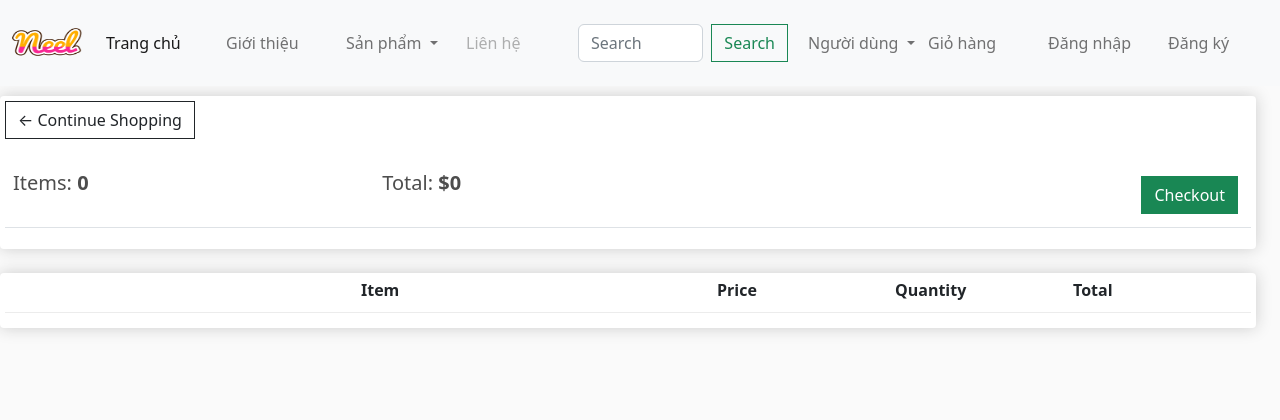
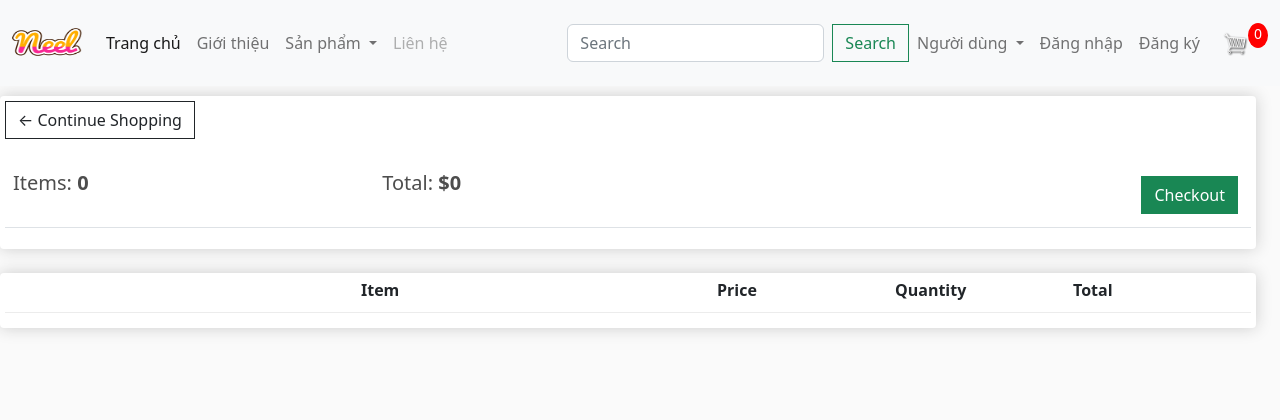
Before and after one commit to CuongND04/web-ban-hang-python, a Django app: page /cart/ in a window 1280 px wide. Shown: the top 420 px of the page. Run offline with Django 5.2, Linux system fonts and the light colour scheme; lists and menus that the app fills with data are empty; some libraries are stand-ins or nearby versions.

Commit message:
⚡️thêm chức năng cho nút tăng giảm, hiển thị giỏ hàng trên menu

```diff
--- a/app/static/app/js/cart.js
+++ b/app/static/app/js/cart.js
@@ -30,5 +30,7 @@ function updateUserOrder(productId,action){
   .then((res)=>res.json())
   .then(data =>{
     console.log(data)
+    // nó sẽ reload lại trang web khi xảy ra sự kiện
+    location.reload()
   })
 }
--- a/app/templates/app/base.html
+++ b/app/templates/app/base.html
@@ -61,24 +61,10 @@
       }
       const csrftoken = getCookie('csrftoken');
     </script >
-    <style>
-      {% comment %} .dropdown-menu[data-bs-popper] {
-        top: 120%;
-        left: -46px;
-        margin-top: var(--bs-dropdown-spacer);
-      } {% endcomment %}
-      .nav-item{
-        width : 120px;
-      }
-    </style>
+
   </head>
   <body>
-    <!--[if lt IE 7]>
-      <p class="browsehappy">
-        You are using an <strong>outdated</strong> browser. Please
-        <a href="#">upgrade your browser</a> to improve your experience.
-      </p>
-    <![endif]-->
+
     <nav class="navbar navbar-expand-lg bg-light">
       <div class="container-fluid">
         <a class="navbar-brand" href="{% url 'home' %}">
@@ -140,7 +126,6 @@
             </button>
           </form>
         </div>
-      </div>
         <ul class="navbar-nav me-auto mb-2 mb-lg-0">
           <li class="nav-item dropdown">
             <a
@@ -161,9 +146,7 @@
               </li>
             </ul>
           </li>
-        <li class="nav-item">
-          <a class="nav-link" href="{% url 'cart' %}">Giỏ hàng</a>
-        </li>
+
           <li class="nav-item">
             <a class="nav-link" href="#">Đăng nhập</a>
           </li>
@@ -171,6 +154,20 @@
             <a class="nav-link" href="#">Đăng ký</a>
           </li>
         </ul>
+        {% comment %} <div class='form-inline my-2 my-lg-0'>
+          <a href="{% url 'cart' %}"><img id="cart-icon" src = "{% static 'images/cart.png' %}"></a>
+          <p >0</p>
+        </div> {% endcomment %}
+        <div class="form-inline my-2 my-lg-0">
+
+          <a href="{% url 'cart'%}"><img id='cart-icon' src="{% static 'images/cart.png'%}"></a>
+
+        </div>
+        <div class="form-inline my-2 my-lg-0">
+          <p id = 'cart-total'>{{cartItems}}</p>
+
+        </div>
+      </div>
     </nav>
     {% block banner_slider %}{% endblock banner_slider %}
     {% block main-content %}{% endblock main-content %}
--- a/app/templates/app/cart.html
+++ b/app/templates/app/cart.html
@@ -38,9 +38,9 @@
 					<div style="flex:1">
 						<p class="quantity">{{item.quantity}}</p>
 						<div class="quantity">
-							<img class="chg-quantity" src="{% static  'app/images/arrow-up.png' %}">
+							<img data-product={{item.product.id}} data-action='add' class="chg-quantity update-cart" src="{% static  'app/images/arrow-up.png' %}">
 
-							<img class="chg-quantity" src="{% static  'app/images/arrow-down.png' %}">
+							<img data-product={{item.product.id}} data-action='remove' class="chg-quantity update-cart" src="{% static  'app/images/arrow-down.png' %}">
 						</div>
 					</div>
 					<div style="flex:1"><p>${{item.get_total}}</p></div>
--- a/app/views.py
+++ b/app/views.py
@@ -4,19 +4,33 @@ from .models import *
 import json
 # Create your views here.
 def home(request):
+  if request.user.is_authenticated:
+    customer = request.user.customer
+    order,created = Order.objects.get_or_create(customer=customer,complete = False)
+    items  = order.orderitem_set.all()
+    cartItems = order.get_cart_items
+  else:
+    # khi người dùng chưa đăng nhập
+    items = []
+    order = {'get_cart_items':0,'get_cart_total': 0}
+    cartItems = order['get_cart_items']
   products = Product.objects.all()
-  context={'products':products }
+  context={'products':products,'cartItems':cartItems }
   return render(request,'app/home.html',context)
 def cart(request):
   if request.user.is_authenticated:
     customer = request.user.customer
     order,created = Order.objects.get_or_create(customer=customer,complete = False)
     items  = order.orderitem_set.all()
+    cartItems = order.get_cart_items
+
   else:
     # khi người dùng chưa đăng nhập
     items = []
     order = {'get_cart_items':0,'get_cart_total': 0}
-  context={'items':items,'order':order}
+    cartItems = order['get_cart_items']
+
+  context={'items':items,'order':order,'cartItems':cartItems }
   return render(request,'app/cart.html',context)
 
 def checkout(request):
@@ -24,11 +38,14 @@ def checkout(request):
     customer = request.user.customer
     order,created = Order.objects.get_or_create(customer=customer,complete = False)
     items  = order.orderitem_set.all()
+    cartItems = order.get_cart_items
   else:
     # khi người dùng chưa đăng nhập
     items = []
     order = {'get_cart_items':0,'get_cart_total': 0}
-  context={'items':items,'order':order}
+    cartItems = order['get_cart_items']
+
+  context={'items':items,'order':order,'cartItems':cartItems }
   return render(request,'app/checkout.html',context)
 
 def updateItem(request):
```
Also changed, not shown: app/static/images/cart.png (added), db.sqlite3. Lines whose indentation alone changed are shown as unchanged.
